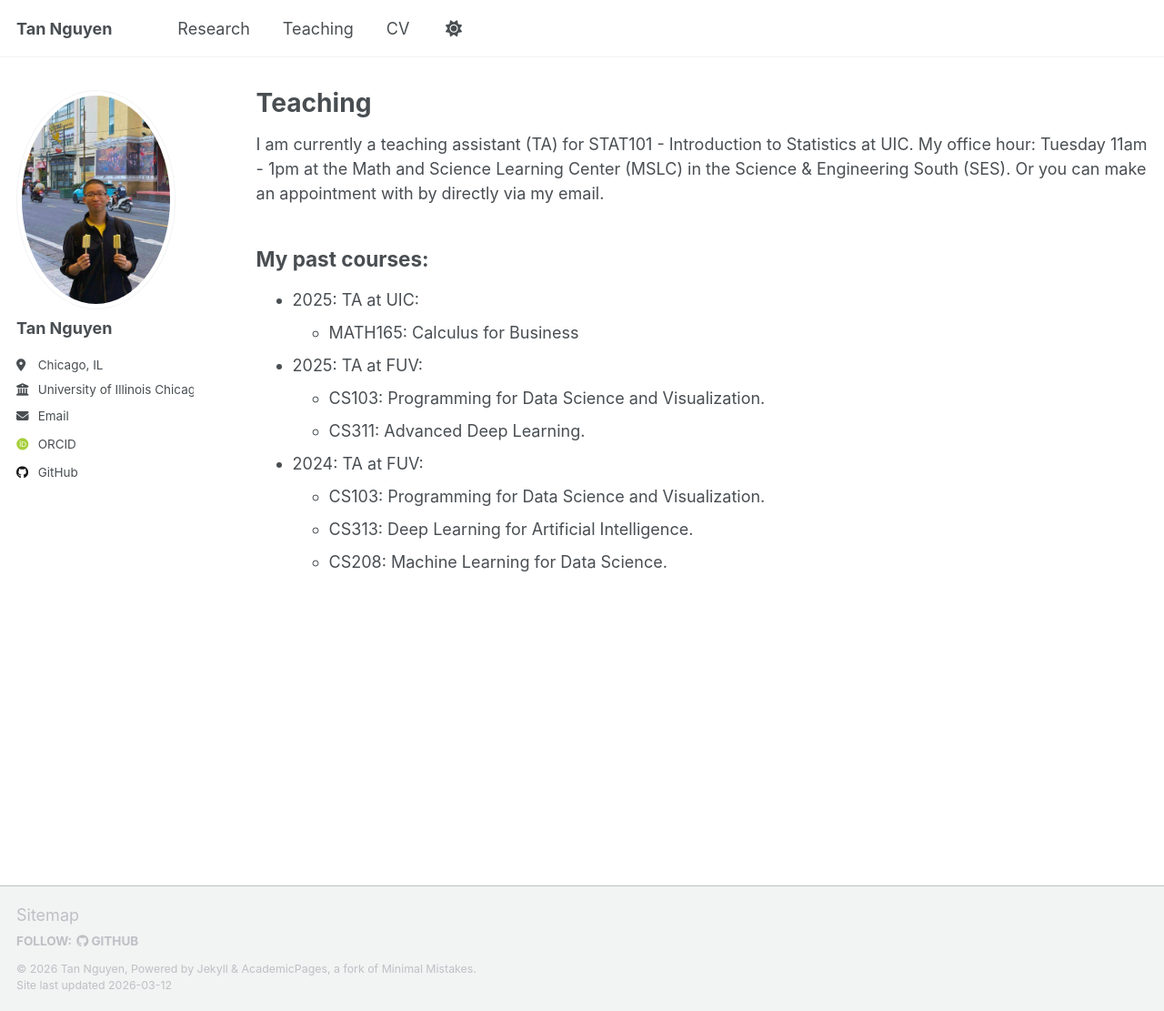
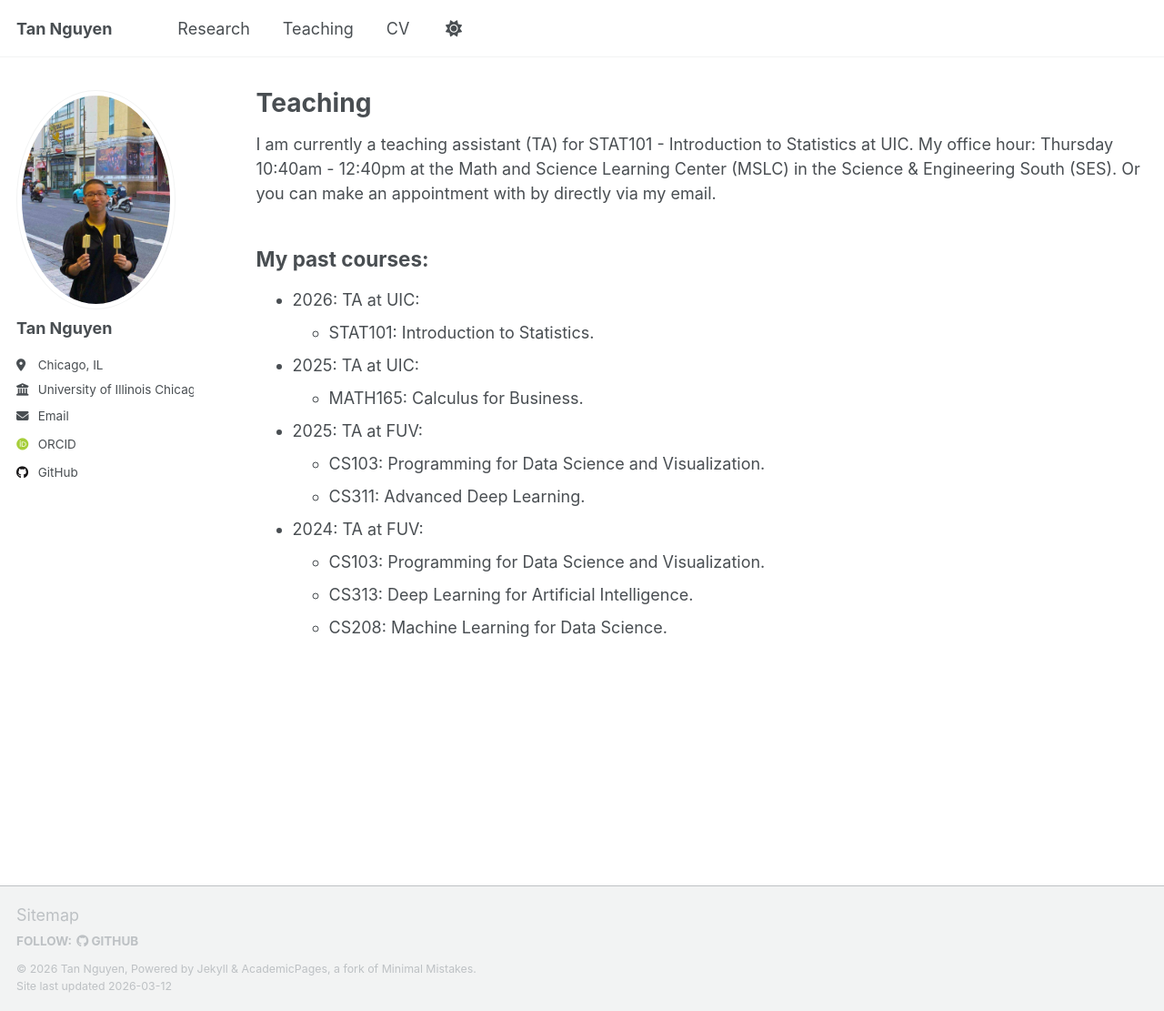
Before and after one commit to nhattan417/nhattan417.github.io, a Jekyll site: the page built from _pages/teaching.md, in a window 1280 px wide and 1111 px high. Shown: the whole window at 91% size. Built offline with Jekyll 4.4.1, drawn with Linux system fonts in a browser that asks for light colours; some web fonts are replaced; a script that is not in the unit is left out.

Commit message:
12Mar26: Update TA

```diff
--- a/_pages/teaching.md
+++ b/_pages/teaching.md
@@ -5,12 +5,14 @@ permalink: /teaching/
 author_profile: true
 ---
 
-I am currently a teaching assistant (TA) for STAT101 - Introduction to Statistics at UIC. My office hour: Tuesday 11am - 1pm at the Math and Science Learning Center (MSLC) in the Science & Engineering South (SES). Or you can make an appointment with by directly via my email.
+I am currently a teaching assistant (TA) for STAT101 - Introduction to Statistics at UIC. My office hour: Thursday 10:40am - 12:40pm at the Math and Science Learning Center (MSLC) in the Science & Engineering South (SES). Or you can make an appointment with by directly via my email.
 
 ## My past courses:
 
+* 2026: TA at UIC:
+    * STAT101: Introduction to Statistics.
 * 2025: TA at UIC:
-    * MATH165: Calculus for Business
+    * MATH165: Calculus for Business.
 * 2025: TA at FUV:
     * CS103: Programming for Data Science and Visualization.
     * CS311: Advanced Deep Learning.
```
